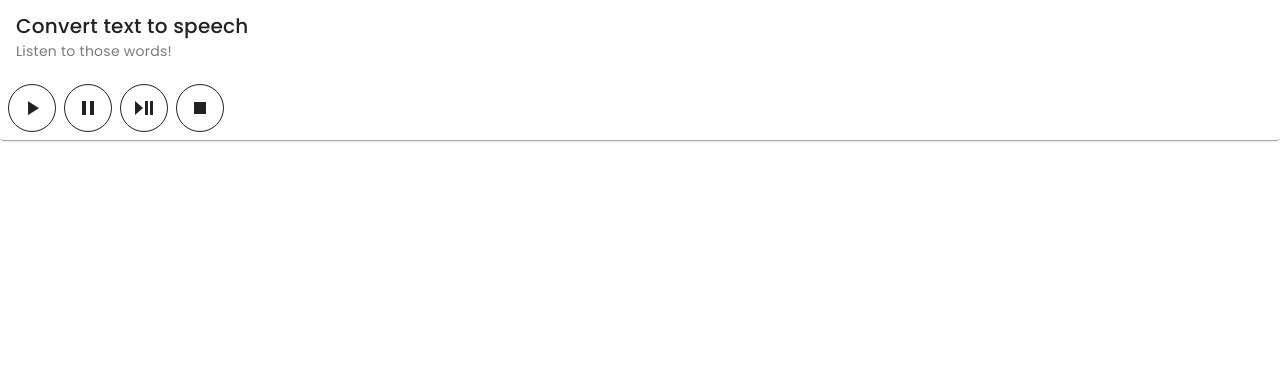
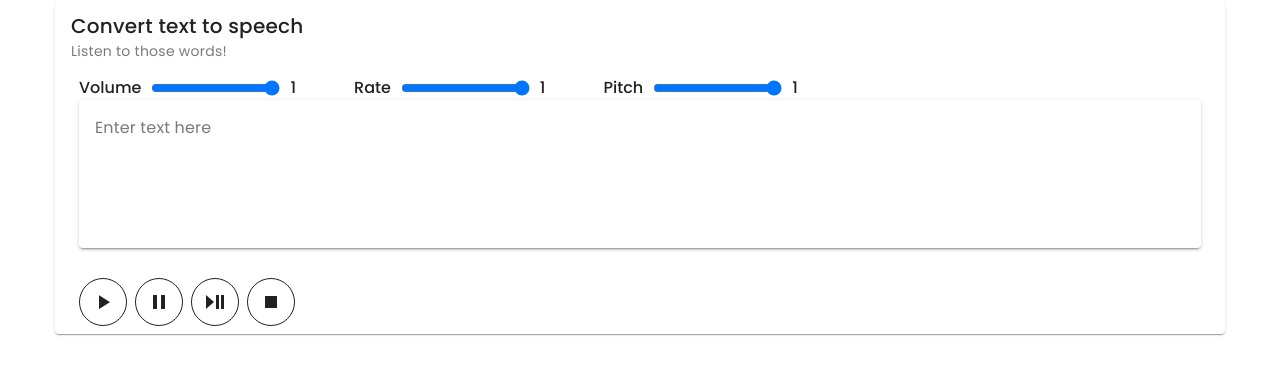
Before and after one commit to XurshidKarimov/text-to-sound, a Vue app: page / in a window 1280 px wide. Shown: the top 374 px of the page. Built offline with nearby package versions, Linux system fonts and the light colour scheme.

Commit message:
some style changes

```diff
--- a/src/App.vue
+++ b/src/App.vue
@@ -1,19 +1,37 @@
 <template>
+  <div class="container">
     <v-card title="Convert text to speech" subtitle="Listen to those words!">
-  <v-card-actions>
+      <div class="d-flex inputs-list-set">
+        <div v-for="item in arr" :key="item" class="d-flex inputs-set px-6">
+          <p class="lead">{{ item }}</p>
+          <input :id="item" type="range" min="0" max="1" value="1" step="0.1">
+          <span :id="`${item}-label`">1</span>
+        </div>
+      </div>
+      <v-textarea class="px-6" label="Enter text here" variant="solo"></v-textarea>
+      <v-card-actions class="px-6">
         <v-btn icon="mdi-play" variant="outlined"></v-btn>
         <v-btn icon="mdi-pause" variant="outlined"></v-btn>
         <v-btn icon="mdi-play-pause" variant="outlined"></v-btn>
         <v-btn icon="mdi-stop" variant="outlined"></v-btn>
       </v-card-actions>
     </v-card>
+  </div>
 </template>
 
 <script setup>
-
+const arr = ['Volume', 'Rate', 'Pitch'];
 </script>
 
 
 <style scoped>
+.inputs-list-set{
+  gap: 0 10px;
+}
 
+.inputs-set{
+  align-items: center;
+  justify-content: center;
+  gap: 0 10px;
+}
 </style>
```
Lines whose indentation alone changed are shown as unchanged.
